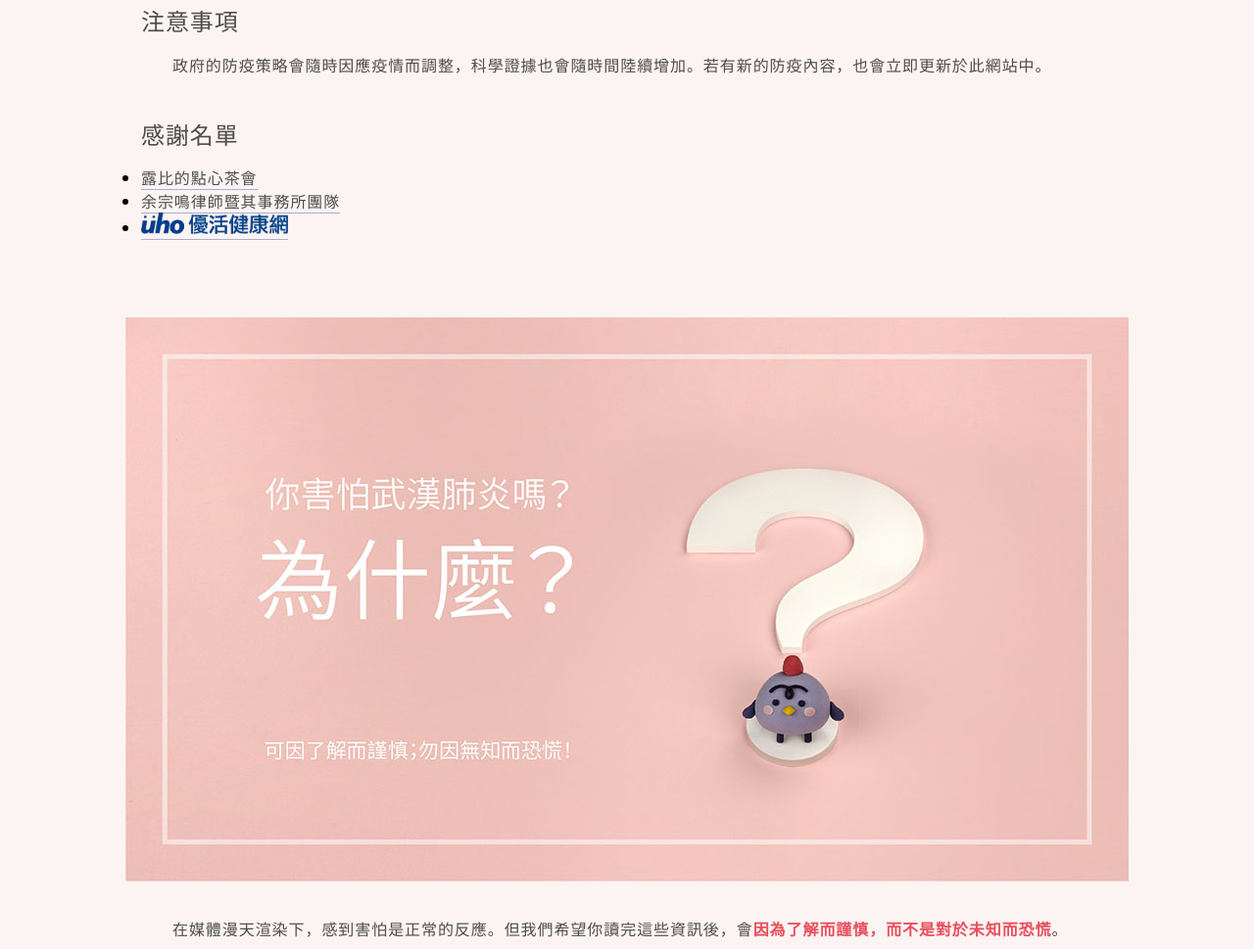
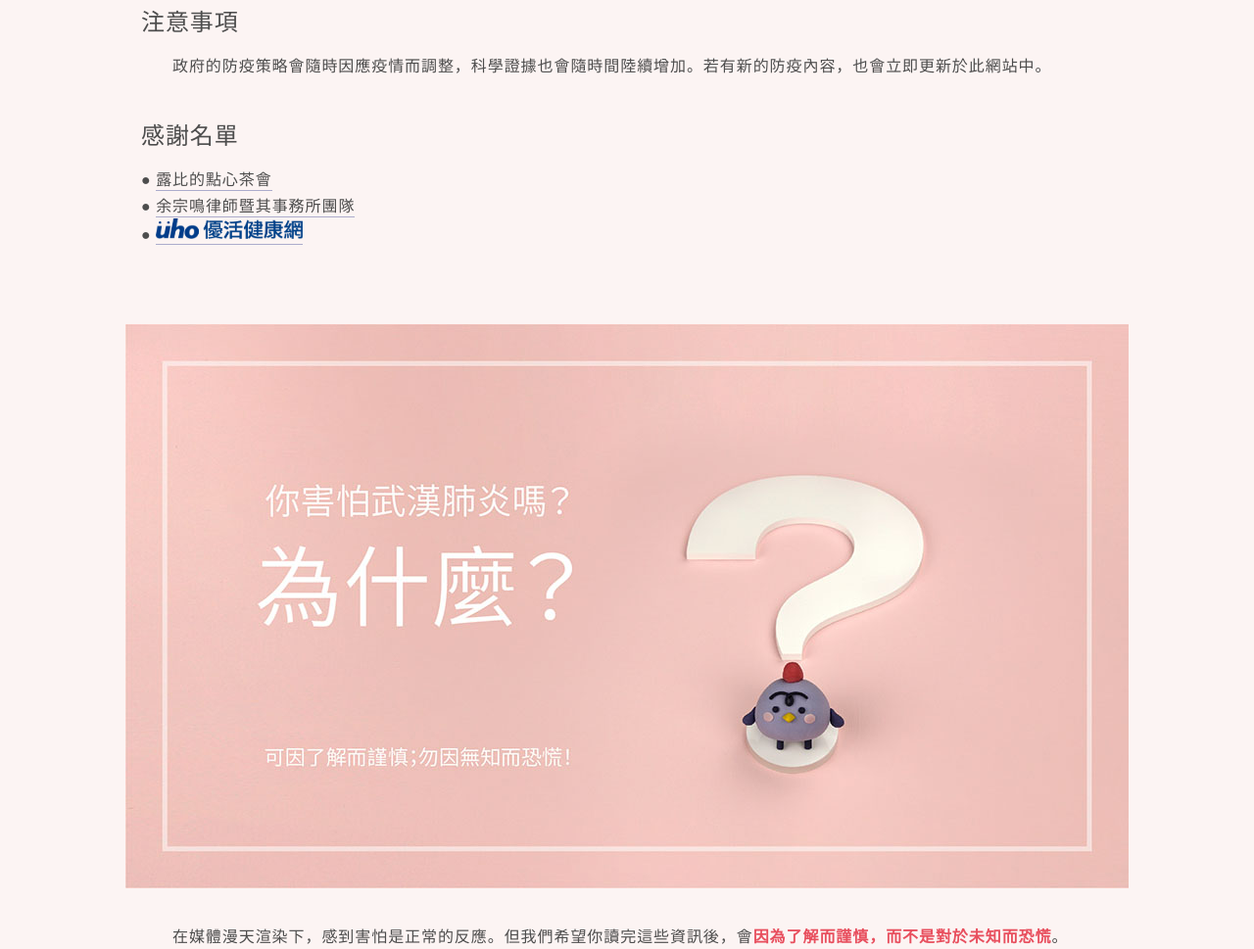
Before and after one commit to oisee-hastin/epidemicPrevention, a plain HTML site: page index.html in a window 1280 px wide. Shown: the part 925-1894 px from the top of the page at 98% size. Drawn offline with nearby package versions, Linux system fonts and the light colour scheme.

Commit message:
Update index.html

```diff
--- a/index.html
+++ b/index.html
@@ -67,11 +67,9 @@
             <div class="paragraph">
                 <h1>感謝名單</h1>
                 <p>
-                    <ul>
-                        <li><a href="https://www.facebook.com/rubyteaparty">露比的點心茶會</a></li>
-                        <li><a href="https://www.facebook.com/LawyerYu">余宗鳴律師暨其事務所團隊</a></li>
-                        <li><a href="https://www.uho.com.tw/"><img style="width:150px;" src="images/logo_uho.png"></a></li>
-                    </ul>
+                    ● <a href="https://www.facebook.com/rubyteaparty">露比的點心茶會</a><br>
+                    ● <a href="https://www.facebook.com/LawyerYu">余宗鳴律師暨其事務所團隊</a><br>
+                    ● <a href="https://www.uho.com.tw/"><img style="width:150px;" src="images/logo_uho.png"></a>
                 </p>
             </div>
         </div>
```
